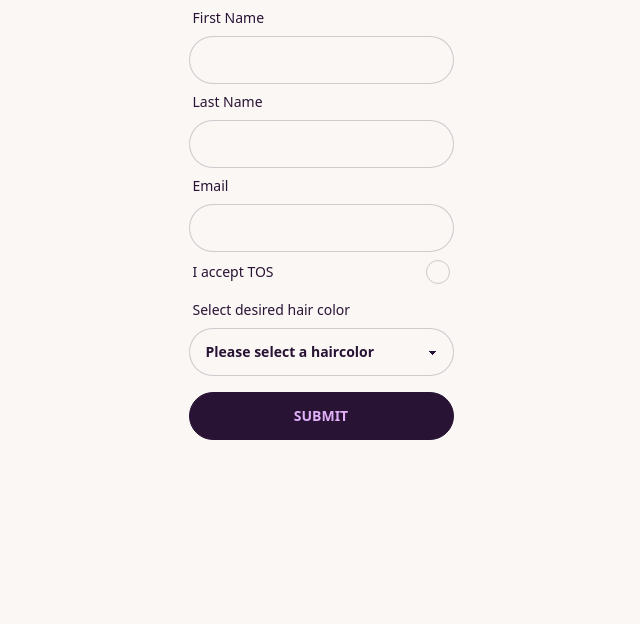
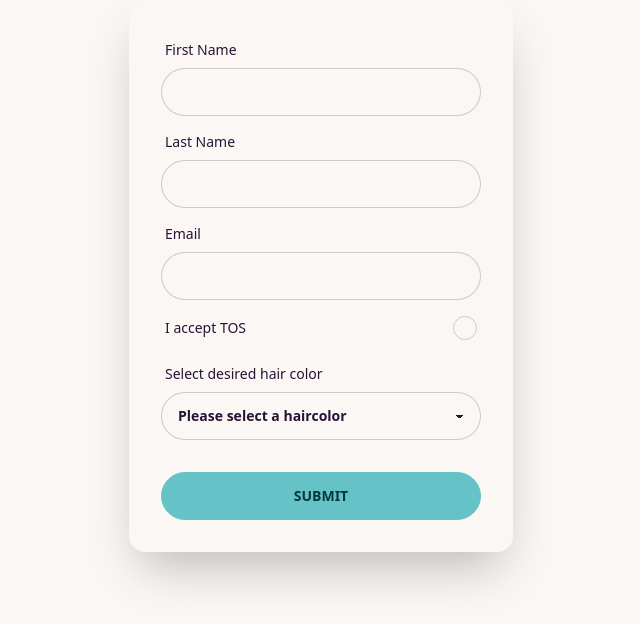
Before and after one commit to radovanbotik/formik, a React (Vite) app: page / in a window 1280 px wide. Shown: the top 624 px of the page, without its empty margins (319-959 px from the left). Built offline with nearby package versions, Linux system fonts and the light colour scheme.

Commit message:
card layout, button styles

```diff
--- a/src/App.tsx
+++ b/src/App.tsx
@@ -3,7 +3,9 @@ import Form from "./components/ToDo/Form";
 function App() {
   return (
     <div className="App flex place-content-center">
-      <Form />
+      <div className="card flex-shrink-0 w-full max-w-sm shadow-2xl bg-base-100">
+        <Form />
+      </div>
     </div>
   );
 }
--- a/src/components/ToDo/Button.tsx
+++ b/src/components/ToDo/Button.tsx
@@ -3,9 +3,11 @@ import React from "react";
 const Button = ({ isSubmiting }) => {
   const isSubmitting = Boolean(isSubmiting);
   return (
-    <button type="submit" disabled={isSubmiting} className={`btn ${isSubmiting && "loading"} mt-4`}>
-      submit
-    </button>
+    <div className="form-control mt-6">
+      <button type="submit" disabled={isSubmiting} className={`btn btn-primary ${isSubmiting && "loading"}`}>
+        submit
+      </button>
+    </div>
   );
 };
 
--- a/src/components/ToDo/Form.tsx
+++ b/src/components/ToDo/Form.tsx
@@ -25,7 +25,7 @@ const Formular = () => {
       }}
     >
       {formik => (
-        <Form className="flex flex-col w-md">
+        <Form className="card-body">
           <TextInput label="First Name" name="firstname" type="text" />
           <TextInput label="Last Name" name="lastname" type="text" />
           <TextInput label="Email" name="email" type="email" />
```
